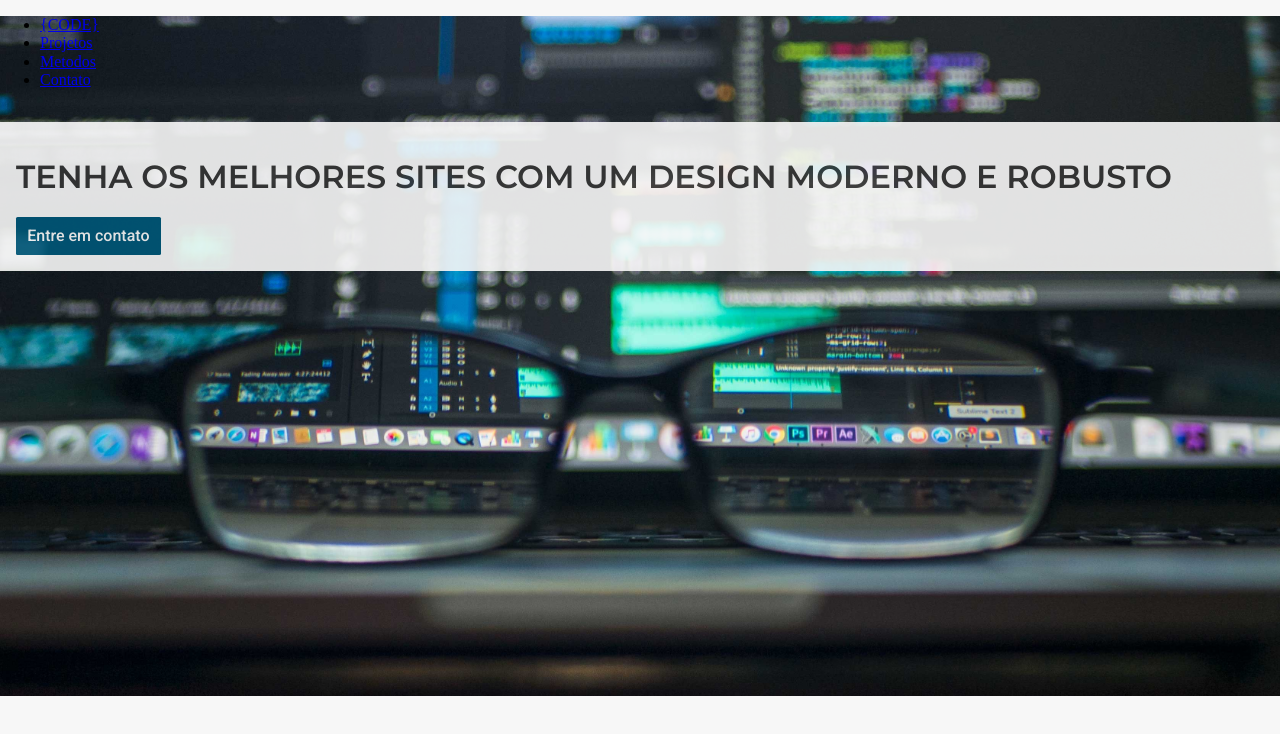
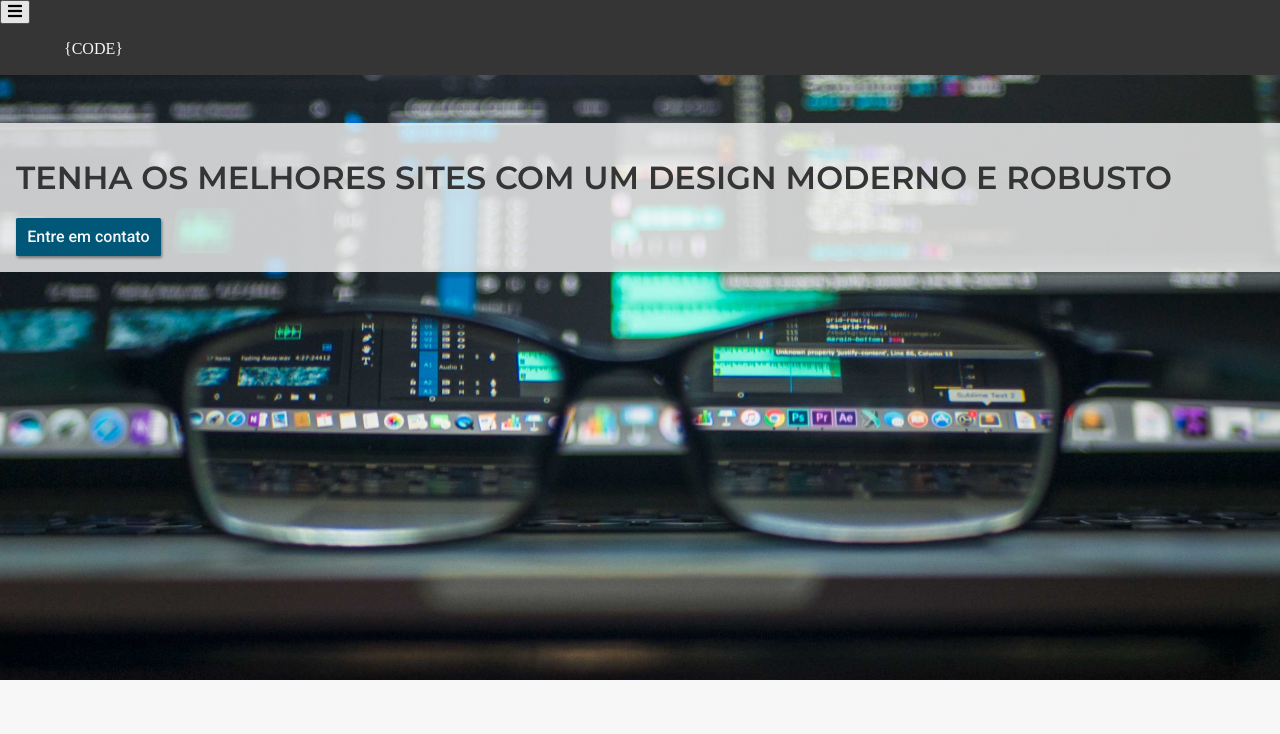
Before and after one commit to EsioFreitas/portfolio-2.0, a plain HTML site: page index.html in a window 1280 px wide. Drawn offline with Linux system fonts and the light colour scheme.

Commit message:
style navbar

```diff
--- a/assets/css/index.css
+++ b/assets/css/index.css
@@ -5,17 +5,34 @@
     height: 85vh;
 }
 
-.header__content{
+.header__navbar{
+    position: relative;
+    background-color: #353535;
+}
+
+.header__navbar ul {
+    margin: 0;
+    padding: 0;
+    list-style: none;
+}
+
+.header__nav a{
+    text-decoration: none;
+    color: #f7f7f7;
+    padding: 1rem 0;
+    display: block;
+    width: 100%;
+    transition: 0.8s ease;
+    transition: max-height 1s;
 
 }
 
 .header__content {
-    background-color: #f7f7f7;
-    opacity: .9;
+    background-color: rgba(247, 247, 247, 0.8);
     width: 50%;
     padding: 1rem;
     width: 100%;
-    margin: 2rem 0;
+    margin: 3rem 0;
 }
 
 .header__content h1{
--- a/assets/css/main.css
+++ b/assets/css/main.css
@@ -23,9 +23,16 @@ h1, h2, h3, p {
     border-radius: .1rem;
     font-weight: 500;
     display: inline-block;
+    opacity: 1 !important;
+    box-shadow: 1px 2px 3px #35353590;
 }
 
 .btn__primary{
     background-color: #005778;
     color: #f7f7f7;
 }
+
+.container{
+    width: 90%;
+    margin: 0 auto;
+}
--- a/index.html
+++ b/index.html
@@ -5,6 +5,8 @@
     <meta charset="UTF-8">
     <meta name="viewport" content="width=device-width, initial-scale=1.0">
     <meta http-equiv="X-UA-Compatible" content="ie=edge">
+    <link rel="stylesheet" href="https://use.fontawesome.com/releases/v5.2.0/css/all.css"
+        integrity="sha384-hWVjflwFxL6sNzntih27bfxkr27PmbbK/iSvJ+a4+0owXq79v+lsFkW54bOGbiDQ" crossorigin="anonymous">
 
     <link href="https://fonts.googleapis.com/css?family=Montserrat:400,500,600|Roboto:400,500" rel="stylesheet">
     <link rel="stylesheet" href="/assets/css/main.css">
@@ -15,12 +17,13 @@
 
 <body>
     <header class="header">
-        <nav>
+        <nav class="header__navbar">
+             <button class="main-header__btn"> <i class="fas fa-bars"></i> <span class="sr-only">Menu</span></button>
             <ul>
-                <li><a href="#">{CODE}</a></li>
-                <li><a href="#">Projetos</a></li>
-                <li><a href="#">Metodos</a></li>
-                <li><a href="#">Contato</a></li>
+                <li class="header__nav container"><a href="#">{CODE}</a></li>
+                <!--  <li class="header__nav"><a href="#">Projetos</a></li>
+                    <li class="header__nav"><a href="#">Metodos</a></li>
+                    <li class="header__nav"><a href="#">Contato</a></li> -->
             </ul>
         </nav>
         <div class="header__content">
```
